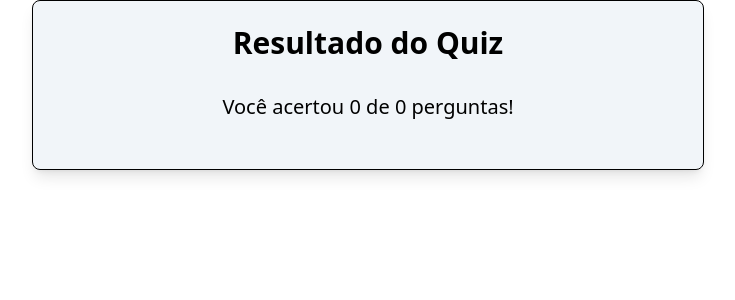
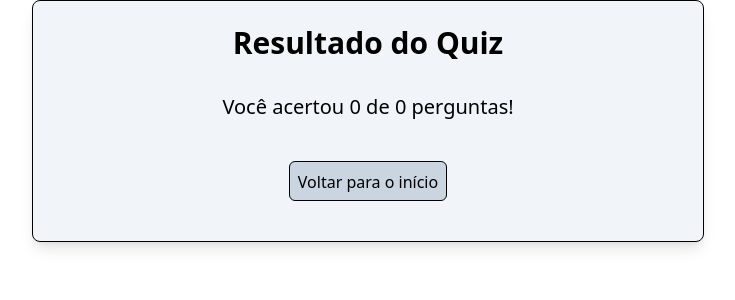
Before and after one commit to Nicolas-NL/quiz-react, a React (Vite) app: page /answers in a window 1280 px wide. Shown: the top 300 px of the page, without its empty margins (272-1007 px from the left). Built offline with nearby package versions, Linux system fonts and the light colour scheme.

Commit message:
botao para voltar a pagina inicial

```diff
--- a/src/pages/AnswersPage.jsx
+++ b/src/pages/AnswersPage.jsx
@@ -15,6 +15,10 @@ function AnswersPage() {
     <div className="flex flex-col items-center justify-center bg-slate-100 rounded-lg p-6 gap-4 shadow-lg border border-black w-full max-w-2xl mx-auto">
       <h1 className="text-3xl font-bold mb-4">Resultado do Quiz</h1>
       <p className="text-xl mb-6">Você acertou {correctAnswersCount} de {questions.length} perguntas!</p>
+      <button onClick={startPageClick} className="h-10 bg-slate-300 p-2 rounded-md border border-black mb-4">
+        Voltar para o início
+
+      </button>
       </div>
   );
 }
```
